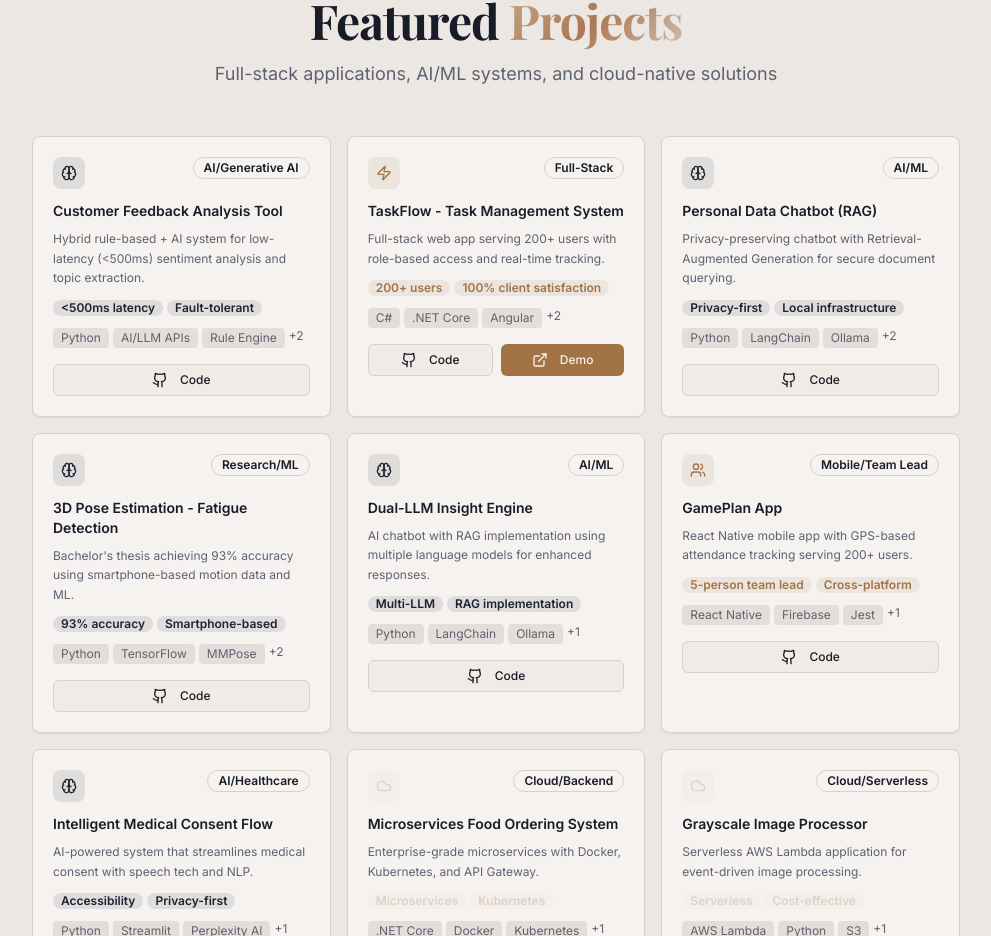
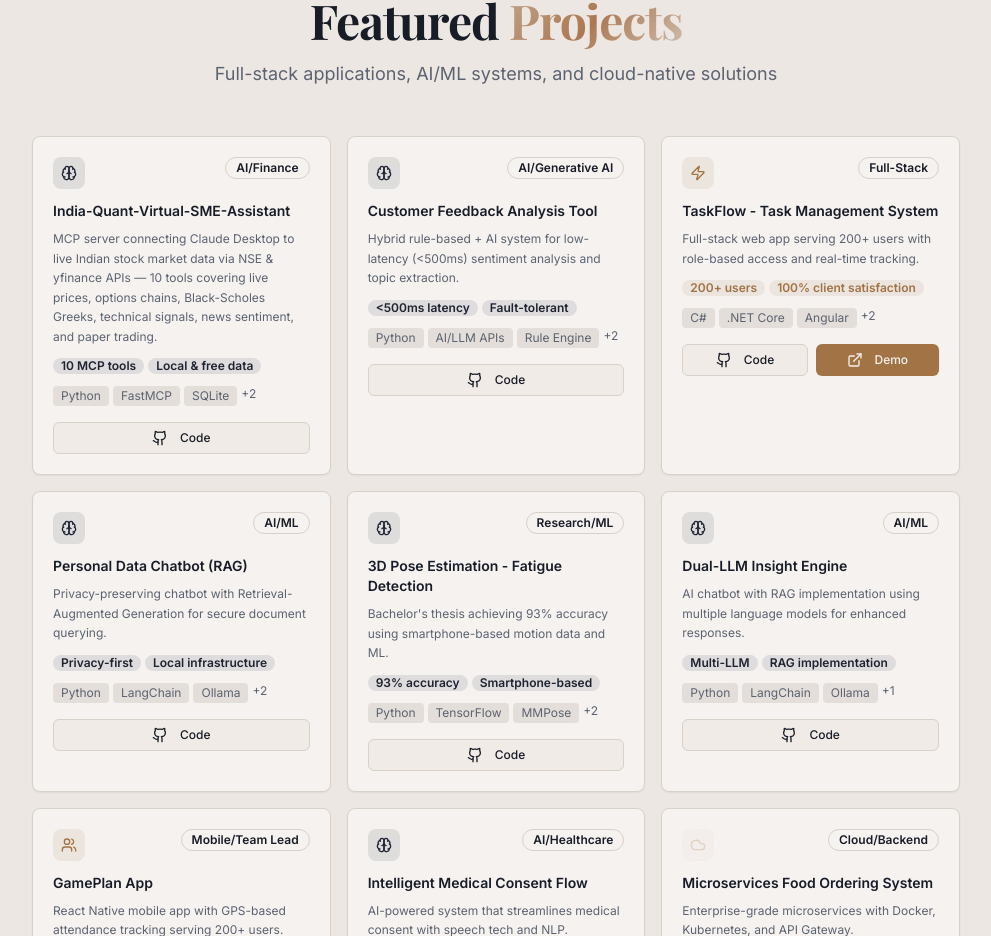
Before and after one commit to simply-Rahul2/Rahul-Portfolio, a React (Vite) app: page / in a window 1280 px wide. Shown: the part 5297-6233 px from the top of the page, without its empty margins (288-1279 px from the left). Built offline with nearby package versions, Linux system fonts and the light colour scheme.

Commit message:
Changes
Co-authored-by: simply-Rahul8 <154051568+simply-Rahul8@users.noreply.github.com>

```diff
--- a/src/components/ProjectsSection.tsx
+++ b/src/components/ProjectsSection.tsx
@@ -10,6 +10,15 @@ const ProjectsSection = () => {
   const isInView = useInView(ref, { once: true, margin: '-100px' });
 
   const projects = [
+    {
+      title: 'India-Quant-Virtual-SME-Assistant',
+      description: 'MCP server connecting Claude Desktop to live Indian stock market data via NSE & yfinance APIs — 10 tools covering live prices, options chains, Black-Scholes Greeks, technical signals, news sentiment, and paper trading.',
+      category: 'AI/Finance',
+      icon: Brain,
+      highlights: ['10 MCP tools', 'Local & free data', 'Paper trading'],
+      technologies: ['Python', 'FastMCP', 'SQLite', 'yfinance', 'NSE APIs'],
+      githubUrl: 'https://github.com/simply-Rahul8/India-Quant-Virtual-SME-Assistant.git'
+    },
     {
       title: 'Customer Feedback Analysis Tool',
       description: 'Hybrid rule-based + AI system for low-latency (<500ms) sentiment analysis and topic extraction.',
```
